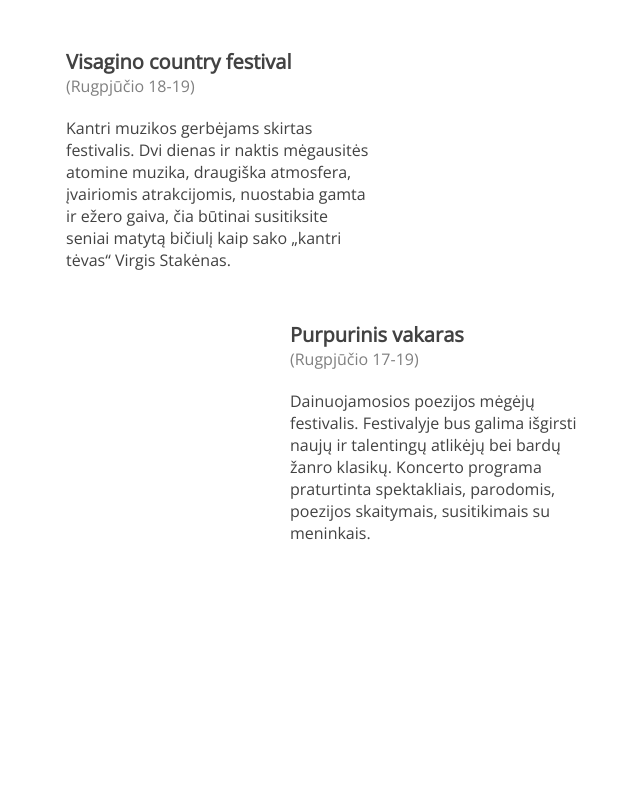
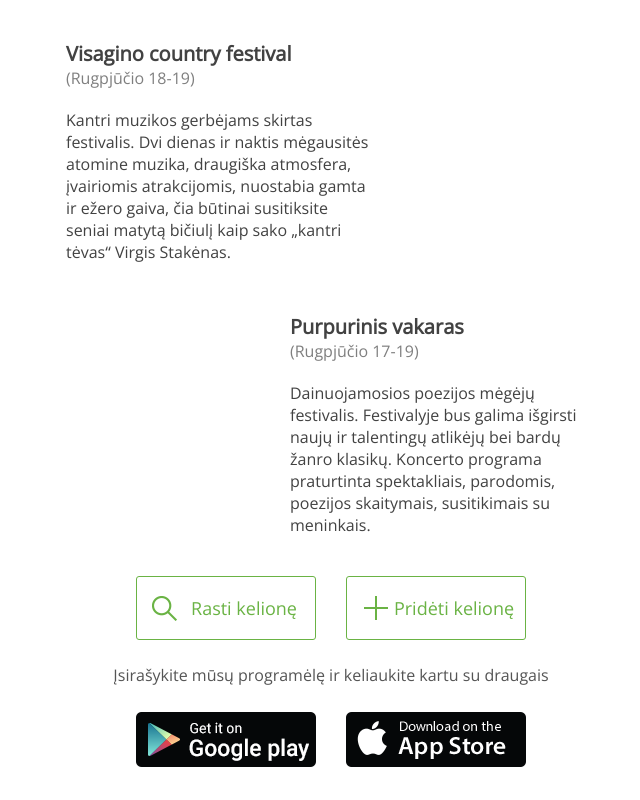
Before and after one commit to rkfr/bananacar-email.gthub.io, a plain HTML site: page index.html in a window 1280 px wide. Shown: the part 695-1495 px from the top of the page, without its empty margins (309-949 px from the left). Before the commit the page ends 1287 px from the top, so only its background shows below. Drawn offline with nearby package versions, Linux system fonts and the light colour scheme.

Commit message:
added buttons

```diff
--- a/index.html
+++ b/index.html
@@ -9,6 +9,7 @@
 </head>
 <body>
 	<style>
+		*,
 		.body {
 			margin: 0;
 			padding: 0;
@@ -25,8 +26,7 @@
 		.wrapper__table {
 			margin: 0;
 			padding: 0;
-			width: 100%;
-			max-width: 600px;
+			width: 600px;
 			margin: 0 auto;
 		}
 
@@ -101,7 +101,56 @@
 			/*background-size: auto;*/
 		}
 
-		@media screen and (max-width: 600px) {
+		.footer__button {
+			display: block;
+			text-align: center;
+			padding: 19px 10px 19px 46px;
+			color: #6ab344;
+			border: 1px solid #6ab344;
+			text-decoration: none;
+			font-family: 'Open Sans', sans-serif;
+			font-size: 18px;
+			border-radius: 3px;
+			background: #fff;
+		}
+
+		.footer__button:hover {
+			text-decoration: underline;
+		}
+
+		.footer__button-add {
+			background: url(img/add-icon.png) no-repeat 10% center;
+		}
+
+		.footer__button-find {
+			background: url(img/find-icon.png) no-repeat 10% center;
+		}
+
+		.text-between-buttons {
+			font-family: 'Open Sans', sans-serif;
+			font-size: 16px;
+			color: #555555;
+		}
+
+		.footer__button-g-play,
+		.footer__button-app-store {
+			max-width: 180px;
+			width: 100%;
+			height: 55px;
+			padding: 0;
+			border: 0;
+			/*background-size: 100%;*/
+		}
+
+		.footer__button-g-play {
+			background: url(img/google-play-logo.png) center center;
+		}
+
+		.footer__button-app-store {
+			background: url(img/app-store-logo.png) center center;
+		}
+
+		@media only screen and (max-width: 600px) {
 			.card--first,
 			.card--second,
 			.card--third {
@@ -307,6 +356,88 @@
 								</td>
 							</tr>
 							<!-- end sector 3 -->
+							<tr>
+								<td>
+									<table border="0" cellpadding="0" cellspacing="0" width="100%">
+										<tbody>
+											<tr>
+												<td>
+													<table border="0" cellpadding="0" cellspacing="0" width="100%">
+														<tbody>
+															<tr>
+																<td>
+																	<td width="105px"></td>
+																	<td width="180px">
+																		<a href="#" class="footer__button footer__button-find">
+																			Rasti kelionę
+																		</a>
+																	</td>
+																	<td width="30px"></td>
+																	<td width="180px">
+																		<a href="#" class="footer__button footer__button-add">
+																			Pridėti kelionę
+																		</a>
+																	</td>
+																	<td width="105px"></td>
+																</td>
+															</tr>
+														</tbody>
+													</table>
+												</td>
+											</tr>
+											<tr>
+												<td>
+													<table border="0" cellpadding="0" cellspacing="0" width="100%">
+														<tbody>
+															<tr>
+																<td height="24px"></td>
+															</tr>
+															<tr>
+																<td width="100%" height="100%" align="center" class="text-between-buttons">
+																	Įsirašykite mūsų programėlę ir keliaukite kartu su draugais
+																</td>
+															</tr>
+															<tr>
+																<td height="26px"></td>
+															</tr>
+														</tbody>
+													</table>
+												</td>
+											</tr>
+											<tr>
+												<td>
+													<table border="0" cellpadding="0" cellspacing="0" width="100%">
+														<tbody>
+															<tr>
+																<td>
+																	<td width="105px"></td>
+																	<td width="180px">
+																		<button class="footer__button footer__button-app-store">
+																		<a href="#" class="footer__button footer__button-g-play" title="google play">
+																		</a>
+																		</button>
+																	</td>
+																	<td width="30px"></td>
+																	<td width="180px">
+																		<button class="footer__button footer__button-app-store">
+																		<a href="#" class="footer__button footer__button-app-store" title="app store">
+																		</a>
+																		</button>
+																	</td>
+																	<td width="105px"></td>
+																</td>
+															</tr>
+														</tbody>
+													</table>
+												</td>
+											</tr>
+											<tr>
+												<td height="33px"></td>
+											</tr>
+										</tbody>
+									</table>
+								</td>
+							</tr>
 						</tbody>
 					</table>
 				</td>
```
Also changed, not shown: img/add-icon.png (added), img/app-store-logo.png (added), img/find-icon.png (added), img/google-play-logo.png (added).
